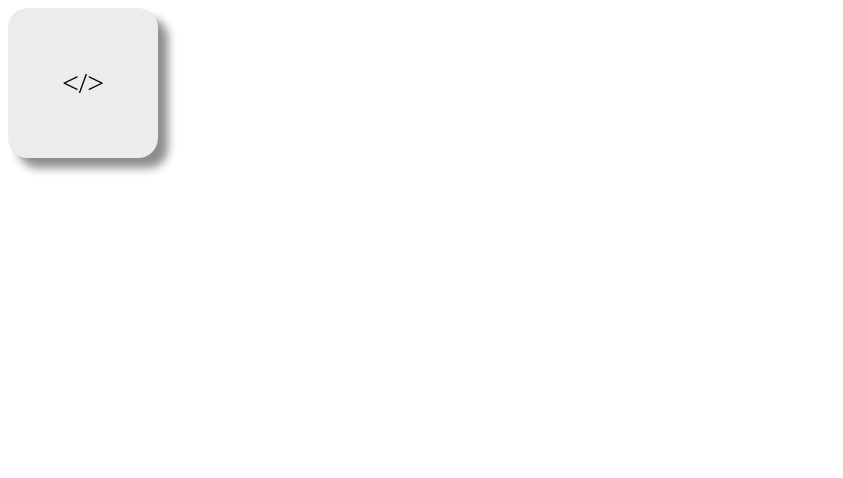
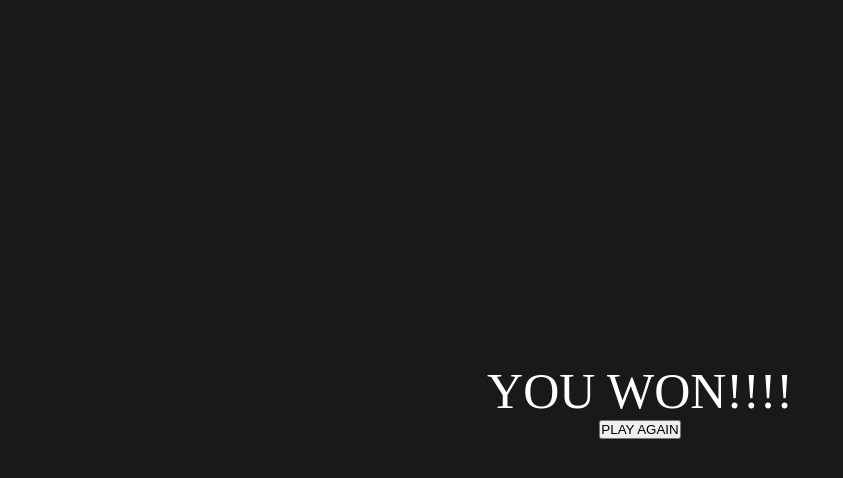
Before and after one commit to Nick-713/memory-game, a plain HTML site: page index.html in a window 1280 px wide. Shown: the whole page, without its empty margins (0-843 px from the left). Drawn offline with Linux system fonts and the light colour scheme.

Commit message:
div de game Over

```diff
--- a/index.html
+++ b/index.html
@@ -8,7 +8,7 @@
     <title>Jogo da Memória</title>
 </head>
 <body>
-    <div class="card">
+   <!--  <div class="card">
       <div class="card-front">
         <img src="./public/images/bootstrap.png" />
       </div>
@@ -16,5 +16,10 @@
         &lt/&gt
       </div>
     </div>
+ -->
+    <div id="gameOver">
+      <p>YOU WON!!!!</p>
+      <button>PLAY AGAIN</button>
+    </div>
 </body>
 </html>
--- a/style/style.css
+++ b/style/style.css
@@ -1,3 +1,9 @@
+* {
+  margin: 0;
+  padding: 0;
+  box-sizing: border-box;
+}
+
 .card {
   width: 150px;
   height: 150px;
@@ -32,3 +38,16 @@
   font-size: 30px;
   /* display: none; */
 }
+
+#gameOver {
+  position: absolute;
+  width: 100%;
+  height: 100%;
+  background-color: rgba(0, 0, 0,0.9);
+  color: white;
+  font-size: 50px;
+  display: flex;
+  justify-content: center;
+  align-items: center;
+  flex-direction: column;
+}
```
